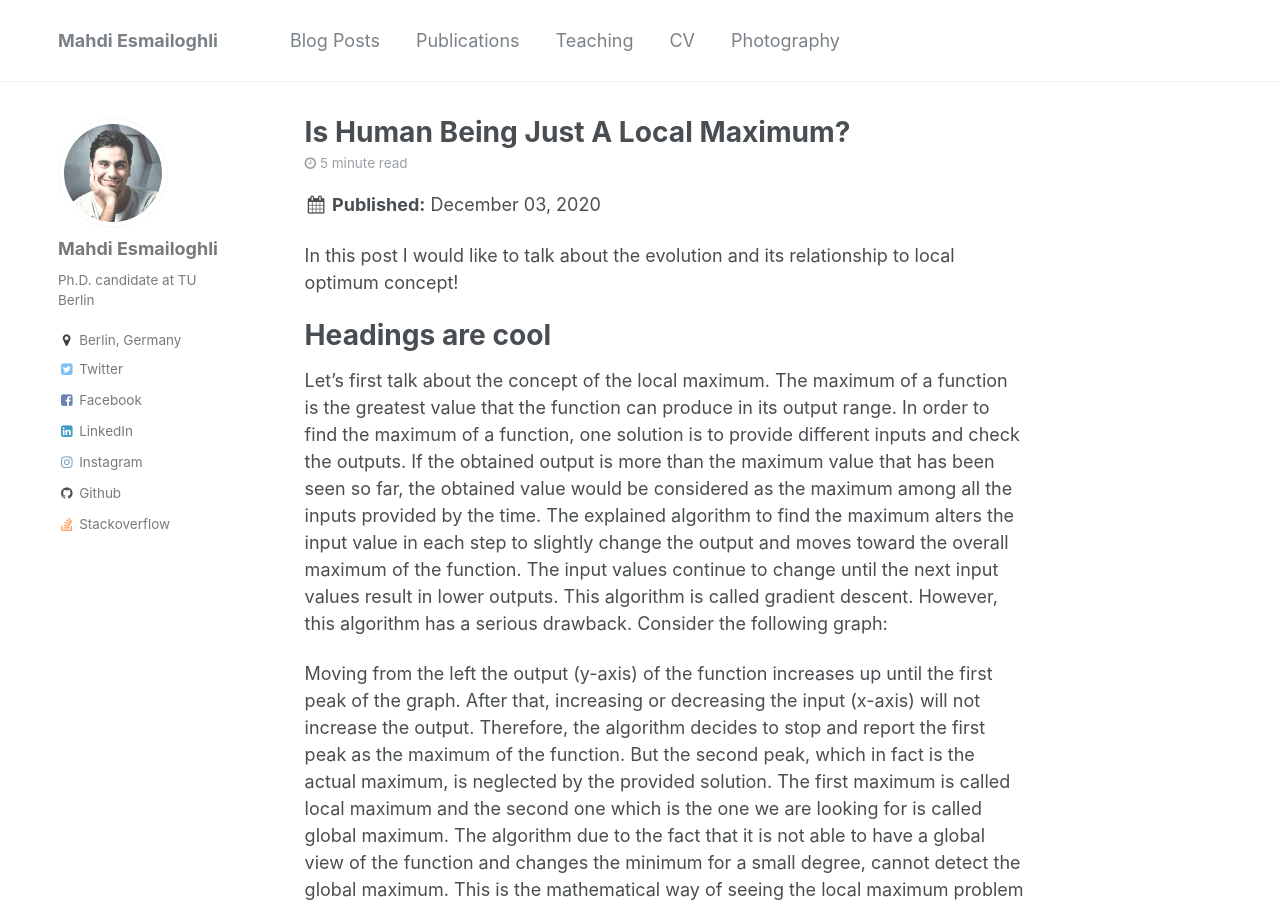
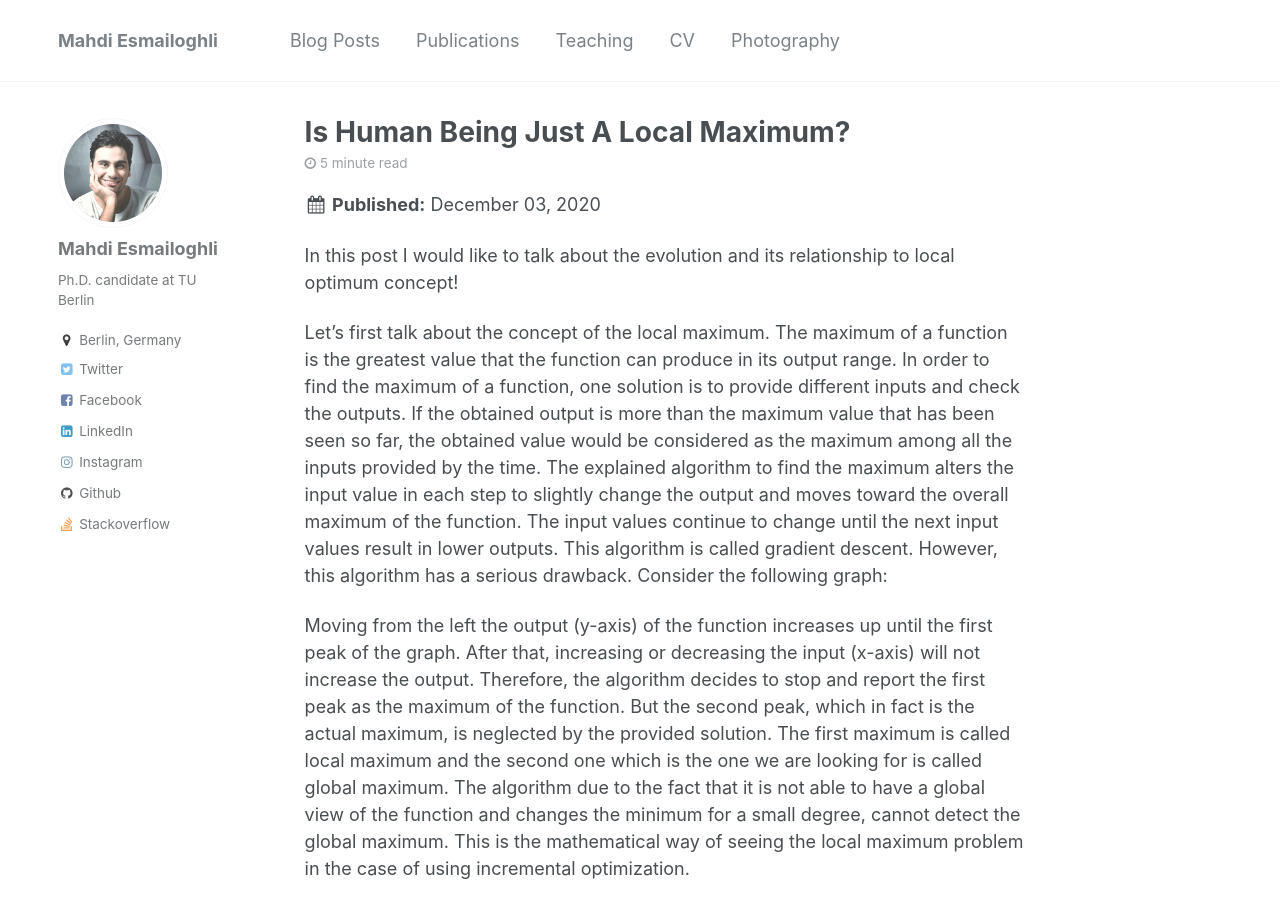
Before and after one commit to esmailoghli/esmailoghli.github.io, a Jekyll site: the page built from _posts/2020-12-03-blog-post-1.md, in a window 1280 px wide and 900 px high. Built offline with Jekyll 4.4.1, drawn with Linux system fonts in a browser that asks for light colours.

Commit message:
Update 2020-12-03-blog-post-1.md

```diff
--- a/_posts/2020-12-03-blog-post-1.md
+++ b/_posts/2020-12-03-blog-post-1.md
@@ -12,8 +12,8 @@ tags:
 
 In this post I would like to talk about the evolution and its relationship to local optimum concept!
 
-Headings are cool
-======
+
+
 
 Let's first talk about the concept of the local maximum.
 The maximum of a function is the greatest value that the function can produce in its output range. In order to find the maximum of a function, one solution is to provide different inputs and check the outputs. If the obtained output is more than the maximum value that has been seen so far, the obtained value would be considered as the maximum among all the inputs provided by the time. The explained algorithm to find the maximum alters the input value in each step to slightly change the output and moves toward the overall maximum of the function. The input values continue to change until the next input values result in lower outputs. This algorithm is called gradient descent. However, this algorithm has a serious drawback. Consider the following graph:
```
